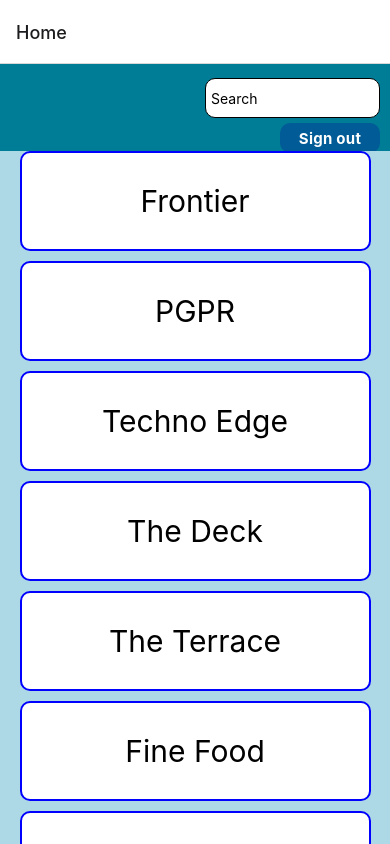
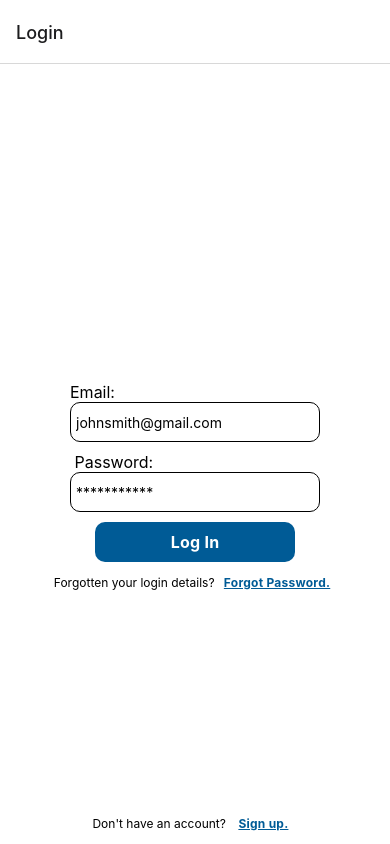
Before and after one commit to Jeko1239/NUSMakan, a React Native app: screen / in a window 390 px wide. Built offline with nearby package versions, Linux system fonts and the light colour scheme.

Commit message:
modified:   App.js

```diff
--- a/App.js
+++ b/App.js
@@ -23,10 +23,9 @@ export default function App() {
   return (
     <NavigationContainer>
       <Stack.Navigator>
-        <Stack.Screen name="Home" component={HomeScreen}/>
         <Stack.Screen name="LogIn" component={LogInScreen} options={{ title: 'Login' }}/>
         <Stack.Screen name="Registration" component={RegistrationScreen}/>
-
+        <Stack.Screen name="Home" component={HomeScreen}/>
         <Stack.Screen name="ForgotPassword" component={ForgotPasswordScreen} options={{ title: 'Forgot Password' }}/>
         <Stack.Screen name="Frontier" component={FrontierScreen}/>
         <Stack.Screen name="FineFood" component={FineFoodScreen} options={{ title: 'Fine Food' }}/>
```
